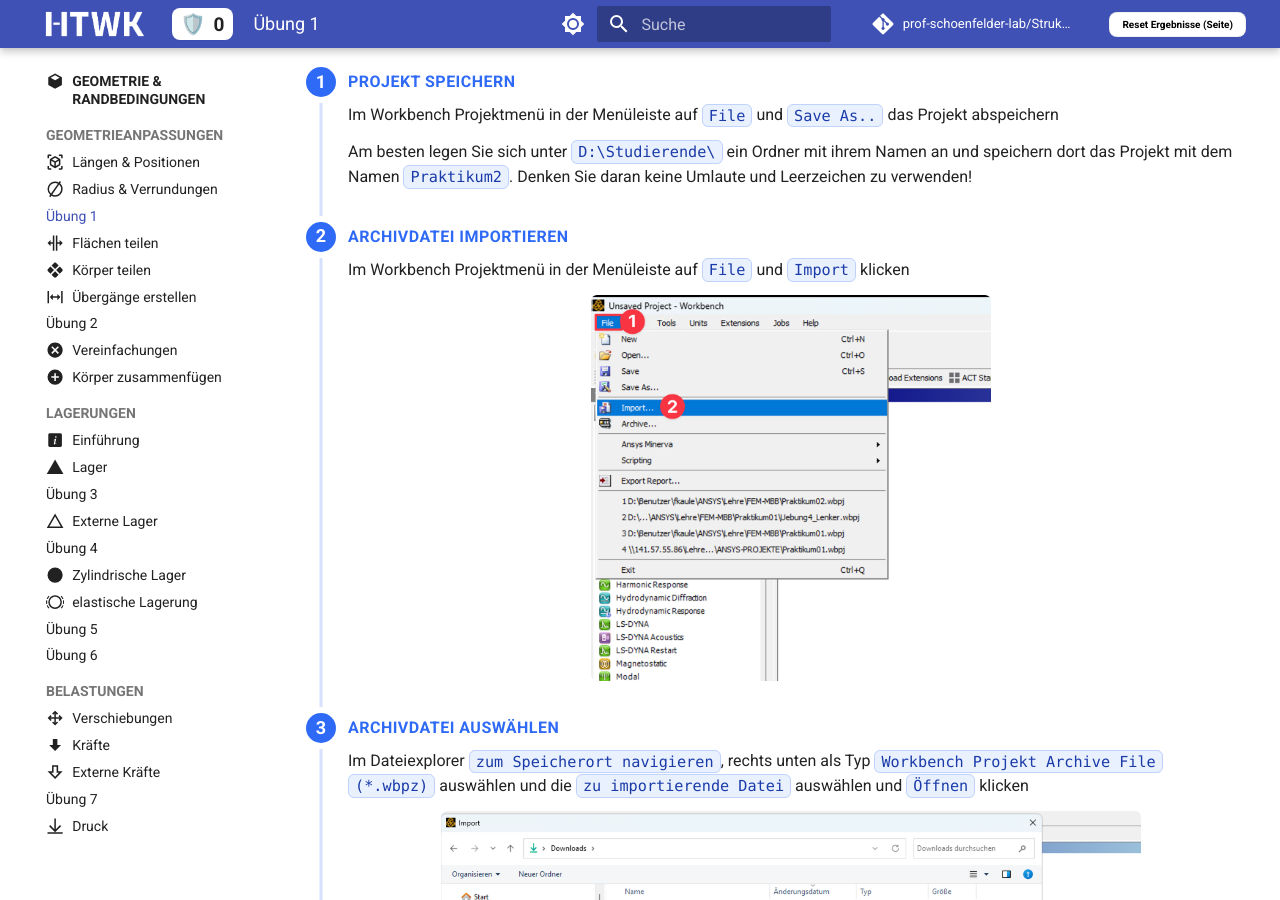
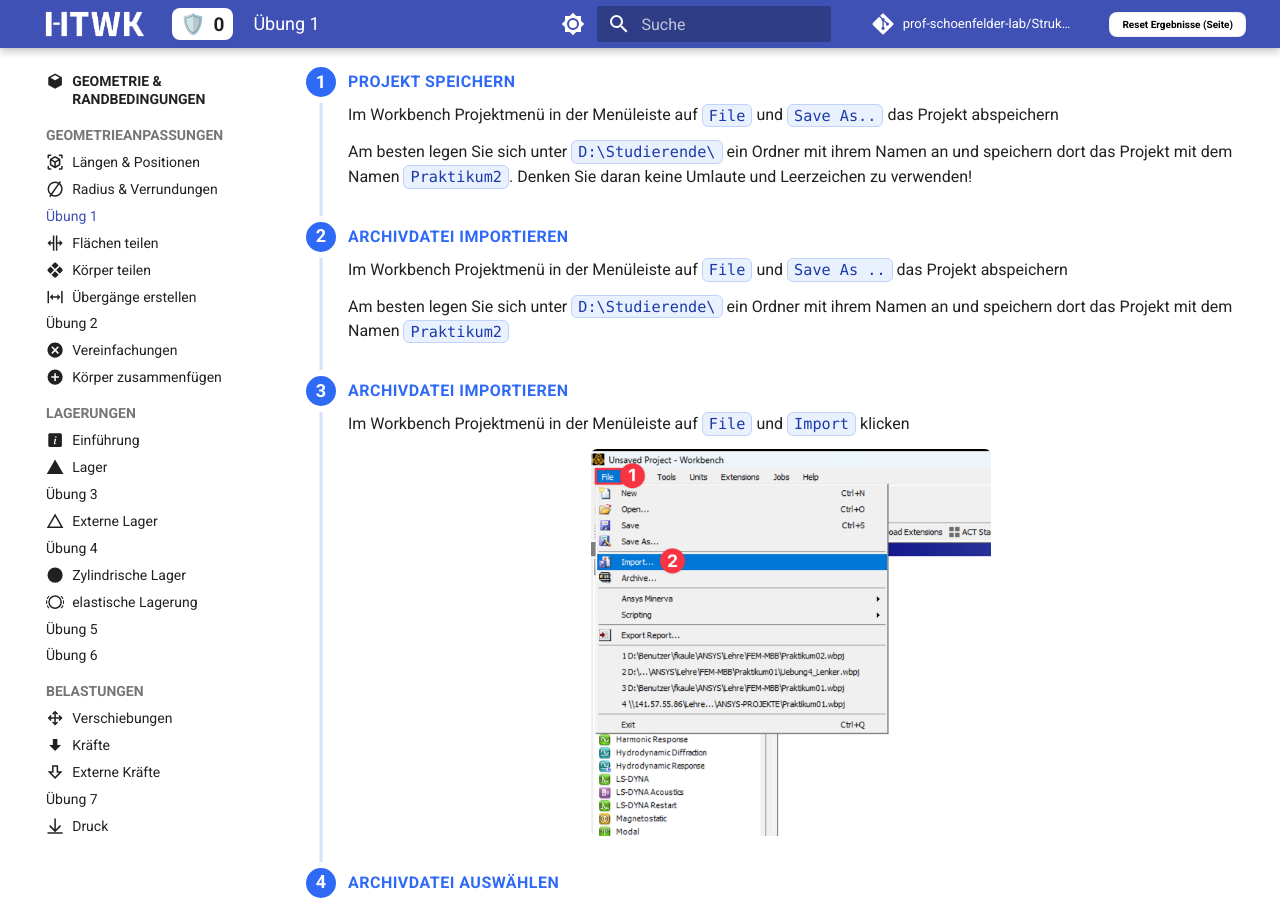
Before and after one commit to prof-schoenfelder-lab/Strukturmechanik, an MkDocs documentation site: the page built from docs/P2_Geometrie_Randbedingungen/01_Geometrie_anpassen/Uebung-1.md, in a window 1280 px wide and 900 px high, scrolled down 947 px. Built offline with MkDocs 1.6.1 and Material for MkDocs 9.7.7, drawn with Linux system fonts in a browser that asks for light colours; comment, search, counter and statistics services are not loaded.

Commit message:
hinweis projekt speichern

```diff
--- a/docs/P2_Geometrie_Randbedingungen/01_Geometrie_anpassen/Uebung-1.md
+++ b/docs/P2_Geometrie_Randbedingungen/01_Geometrie_anpassen/Uebung-1.md
@@ -23,6 +23,12 @@
     <p class="step-title" role="heading" aria-level="2">Projekt speichern</p>
     <p>Im Workbench Projektmenü in der Menüleiste auf <code>File</code> und <code>Save As..</code> das Projekt abspeichern</p>
     <p>Am besten legen Sie sich unter <code>D:\Studierende\</code> ein Ordner mit ihrem Namen an und speichern dort das Projekt mit dem Namen <code>Praktikum2</code>. Denken Sie daran keine Umlaute und Leerzeichen zu verwenden!</p>
+  </div>
+
+  <div class="step">
+    <p class="step-title" role="heading" aria-level="2">Archivdatei importieren</p>
+    <p>Im Workbench Projektmenü in der Menüleiste auf <code>File</code> und <code>Save As ..</code> das Projekt abspeichern</p>
+    <p>Am besten legen Sie sich unter <code>D:\Studierende\</code> ein Ordner mit ihrem Namen an und speichern dort das Projekt mit dem Namen <code>Praktikum2</code>
   </div>
 
   <div class="step">
```
